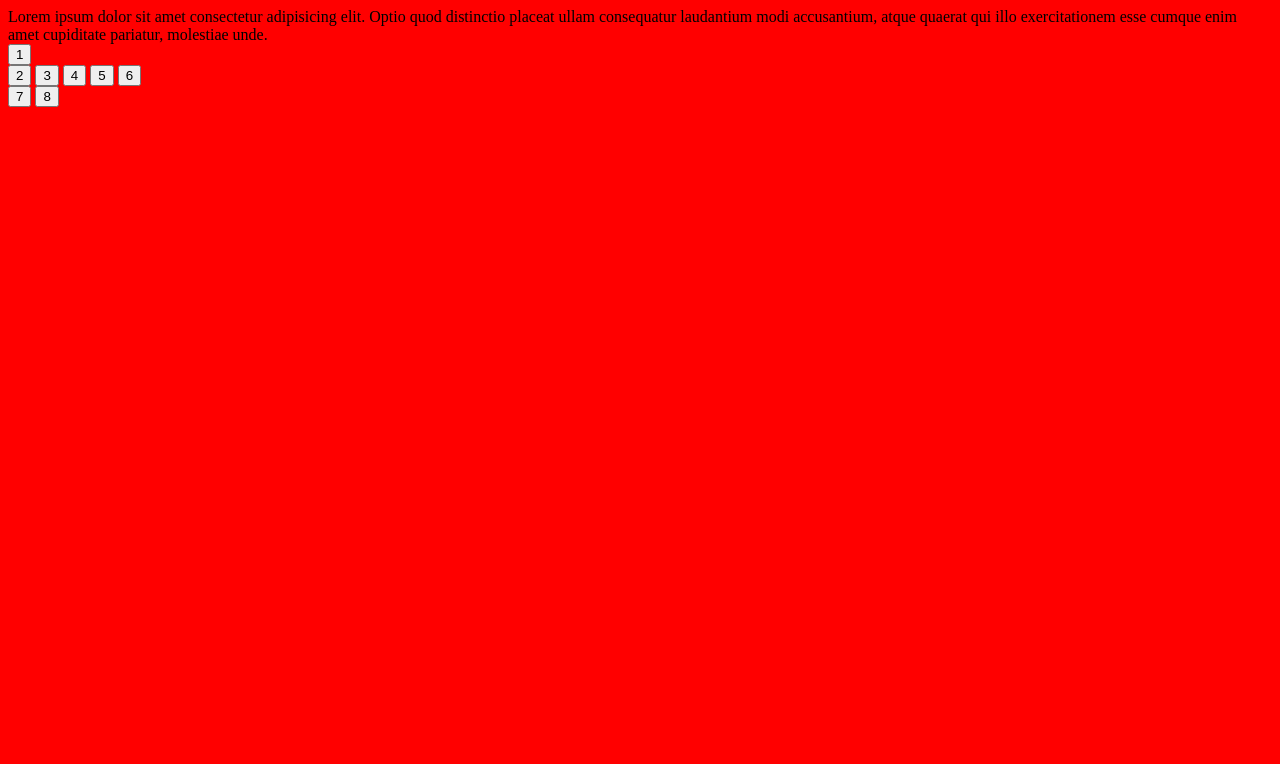
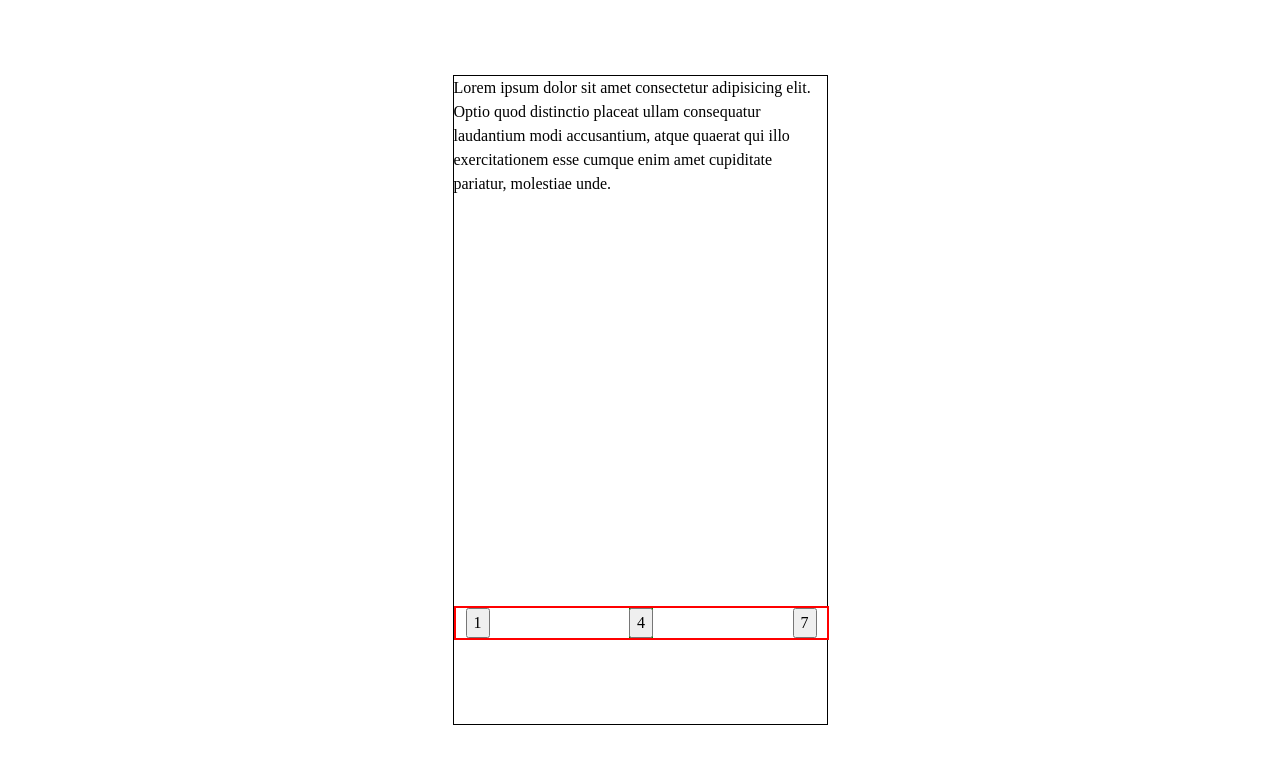
Before and after one commit to bofmar/rudder-nav, a website built with webpack: page dist/index.html in a window 1280 px wide. Built offline with nearby package versions, Linux system fonts and the light colour scheme.

Commit message:
Add basic styles

```diff
--- /dev/null
+++ b/src/styles/components/_main.scss
@@ -0,0 +1,33 @@
+body{
+  display: grid;
+  place-items: center;
+}
+
+.mobile{
+  width: 375px;
+  height: 650px;
+
+  border: 1px solid black;
+
+  nav{
+    position: fixed;
+    bottom: 20%;
+
+    width: 375px;
+    padding: 0 10px;
+    border: 2px solid red;
+
+    display: flex;
+    justify-content: space-between;
+
+    .hidden{
+      visibility: hidden;
+      position: absolute;
+    }
+
+    .rudder{
+      background-color: green;
+    }
+
+  }
+}
--- /dev/null
+++ b/src/styles/components/_reset.scss
@@ -0,0 +1,74 @@
+/* Box sizing rules */
+*,
+*::before,
+*::after {
+  box-sizing: border-box;
+}
+
+/* Remove default margin */
+body,
+h1,
+h2,
+h3,
+h4,
+p,
+figure,
+blockquote,
+dl,
+dd {
+  margin: 0;
+}
+
+/* Remove list styles on ul, ol elements with a list role, which suggests default styling will be removed */
+ul[role="list"],
+ol[role="list"] {
+  list-style: none;
+}
+
+/* Set core root defaults */
+html:focus-within {
+  scroll-behavior: smooth;
+}
+
+/* Set core body defaults */
+body {
+  min-height: 100vh;
+  text-rendering: optimizeSpeed;
+  line-height: 1.5;
+}
+
+/* A elements that don't have a class get default styles */
+a:not([class]) {
+  text-decoration-skip-ink: auto;
+}
+
+/* Make images easier to work with */
+img,
+picture {
+  max-width: 100%;
+  display: block;
+}
+
+/* Inherit fonts for inputs and buttons */
+input,
+button,
+textarea,
+select {
+  font: inherit;
+}
+
+/* Remove all animations, transitions and smooth scroll for people that prefer not to see them */
+@media (prefers-reduced-motion: reduce) {
+  html:focus-within {
+    scroll-behavior: auto;
+  }
+
+  *,
+  *::before,
+  *::after {
+    animation-duration: 0.01ms !important;
+    animation-iteration-count: 1 !important;
+    transition-duration: 0.01ms !important;
+    scroll-behavior: auto !important;
+  }
+}
--- a/src/styles/index.scss
+++ b/src/styles/index.scss
@@ -1,3 +1,2 @@
-body{
-  background-color: red;
-}
+@use "./components/reset.scss";
+@use "./components/main.scss";
```
Also changed, not shown: dist/index.html, dist/main.js.
